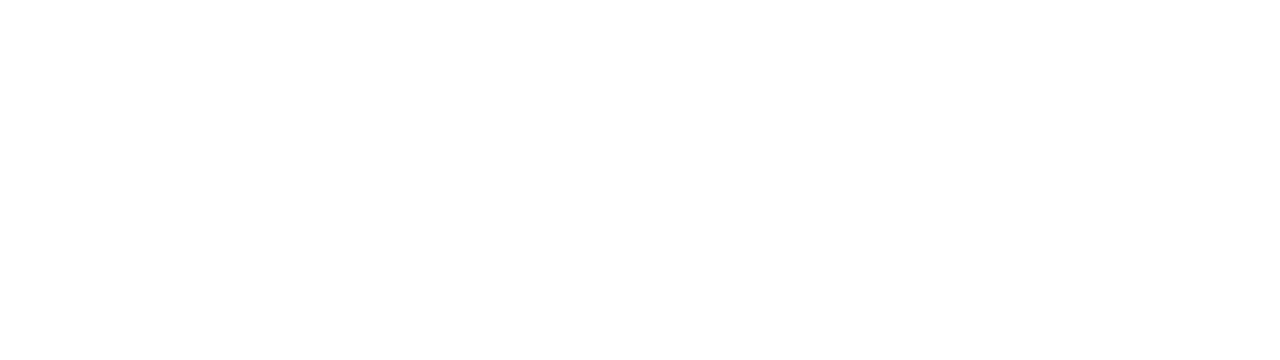
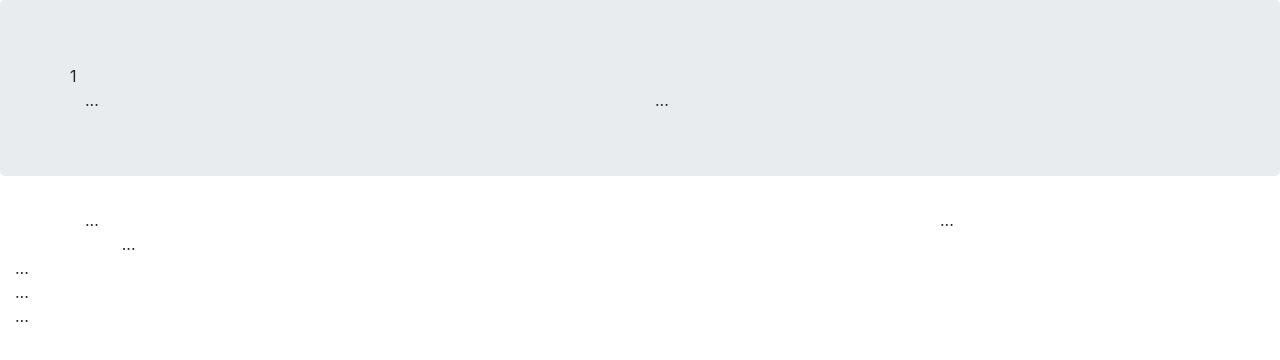
Before and after one commit to hieutrvan02/DemoBoostrap, a website: page index.html in a window 1280 px wide. Drawn offline with nearby package versions, Linux system fonts and the light colour scheme.

Commit message:
Bootstrap Grid Part 1

```diff
--- a/index.html
+++ b/index.html
@@ -21,7 +21,40 @@
 </head>
 
 <body>
+    <header class="jumbotron">
+        <div class="container">
+            <div class="row">1</div>
+            <div class="row">
+                <div class="col-12 col-sm-6"> ... </div>
+                <div class="col-12 col-sm"> ... </div>
+            </div>
+        </div>
+    </header>
+    <div class="container">
+        <div class="row">
 
+        </div>
+        <div class="row">
+
+        </div>
+        <div class="row">
+
+        </div>
+        <div class="row">
+            <div class="col-12 col-sm-4 order-sm-last col-md-3"> ... </div>
+            <div class="col col-sm order-sm-first col-md"> ... </div>
+        </div>
+    </div>
+    <footer>
+        <div class="col-4 offset-1 col-sm-2"> ... </div>
+
+        <div class="col-7 col-sm-5"> ... </div>
+
+        <div class="col-12 col-sm-4"> ... </div>
+
+        <div class="col-auto"> ... </div>
+
+    </footer>
 </body>
 
 </html>
```
Also changed, not shown: css/style.css (added).
